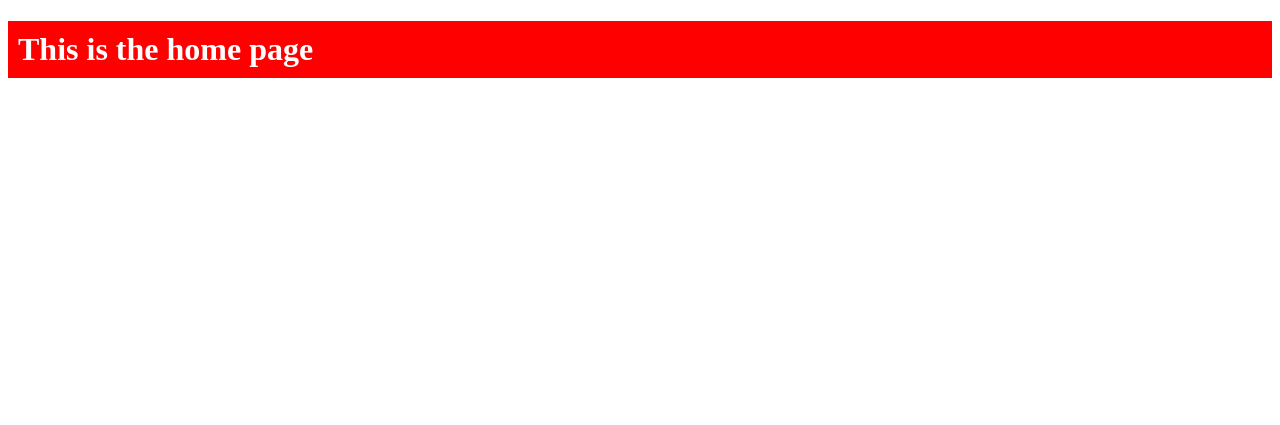
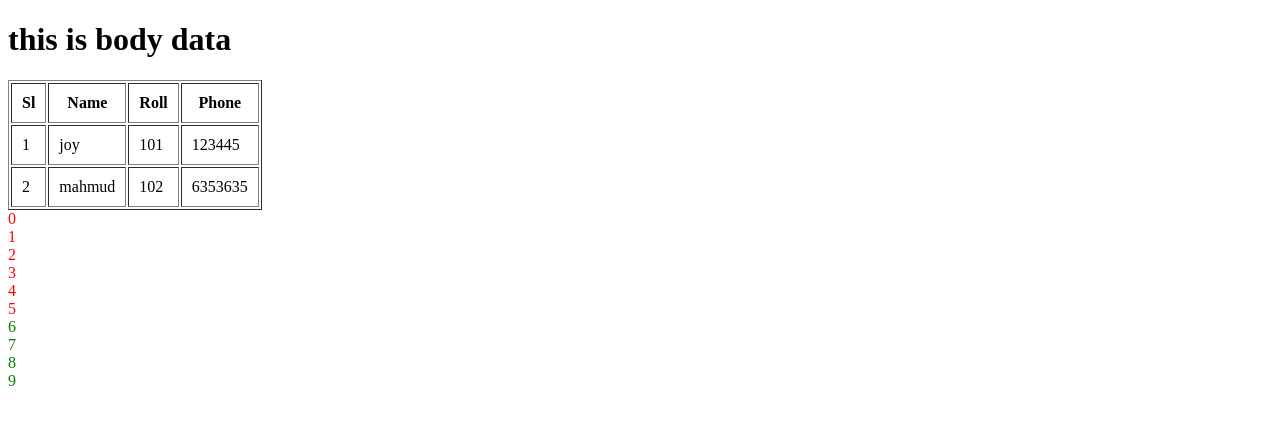
Before and after one commit to joy-mahmud/django-first-project, a Django app: page / in a window 1280 px wide. Shown: the top 425 px of the page. Run offline with Django 5.2, Linux system fonts and the light colour scheme.

Commit message:
using for and if in template

```diff
--- a/myFirstDjangoProject/views.py
+++ b/myFirstDjangoProject/views.py
@@ -1,7 +1,13 @@
 from django.http import  HttpResponse
 from django.shortcuts import render
 def home(request):
-    return render(request,'index.html')
+    homeData={
+        "title":"home page",
+        "range":range(10),
+        "bodyData":"this is body data",
+        "student":[{"name":"joy","roll":101,"phone":123445},{"name":"mahmud","roll":102,"phone":6353635}]
+    }
+    return render(request,'index.html',homeData)
 def aboutUs(request):
     return HttpResponse('This is about page')
 
--- a/templates/index.html
+++ b/templates/index.html
@@ -2,9 +2,32 @@
 <html lang="en">
 <head>
     <meta charset="UTF-8">
-    <title>home</title>
+    <title>{{title}}</title>
 </head>
 <body>
- <h1 style="background-color: red; color: white; padding: 10px;">This is the home page</h1>
+ <h1 style="">{{bodyData}}</h1>
+<table border="1" cellpadding="10">
+    <tr>
+        <th>Sl</th>
+        <th>Name</th>
+        <th>Roll</th>
+        <th>Phone</th>
+    </tr>
+   {% for n in student%}
+     <tr>
+         <td>{{forloop.counter}}</td>
+        <td>{{n.name}}</td>
+        <td>{{n.roll}}</td>
+        <td>{{n.phone}}</td>
+    </tr>
+ {% endfor %}
+</table>
+ {% for n in range %}
+     {% if n > 5 %}
+        <div style="color:green">{{ n }}</div>
+    {% else %}
+        <div style="color:red">{{ n }}</div>
+    {% endif %}
+{% endfor %}
 </body>
 </html>
```
